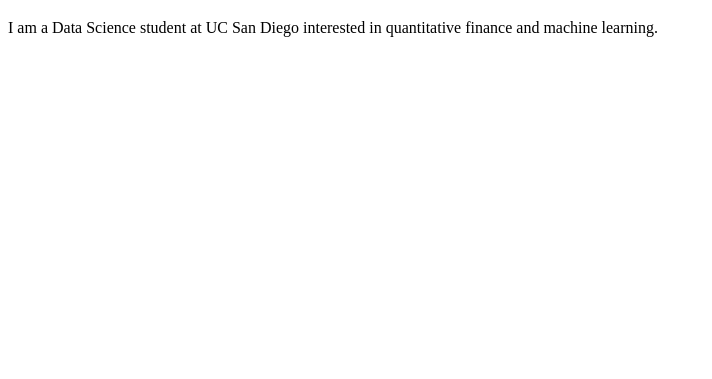
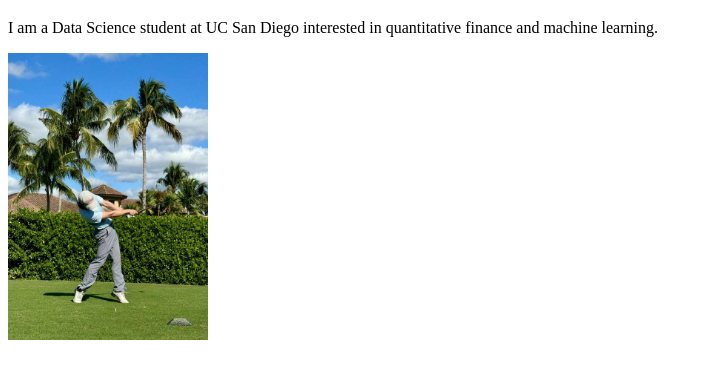
Before and after one commit to Rwang0316/portfolio, a plain HTML site: page index.html in a window 1280 px wide. Shown: the part 61-440 px from the top of the page, without its empty margins (0-712 px from the left). Drawn offline with Linux system fonts and the light colour scheme.

Commit message:
Add picture

```diff
--- a/index.html
+++ b/index.html
@@ -8,5 +8,6 @@
 <body>
     <h1>Richard Wang</h1>
     <p>I am a Data Science student at UC San Diego interested in quantitative finance and machine learning.</p>
+    <img src="images/IMG_4946.JPG" alt="Photo of Richard playing golf" width="200">
 </body>
 </html>
```
Also changed, not shown: images/IMG_4946.JPG (added).
